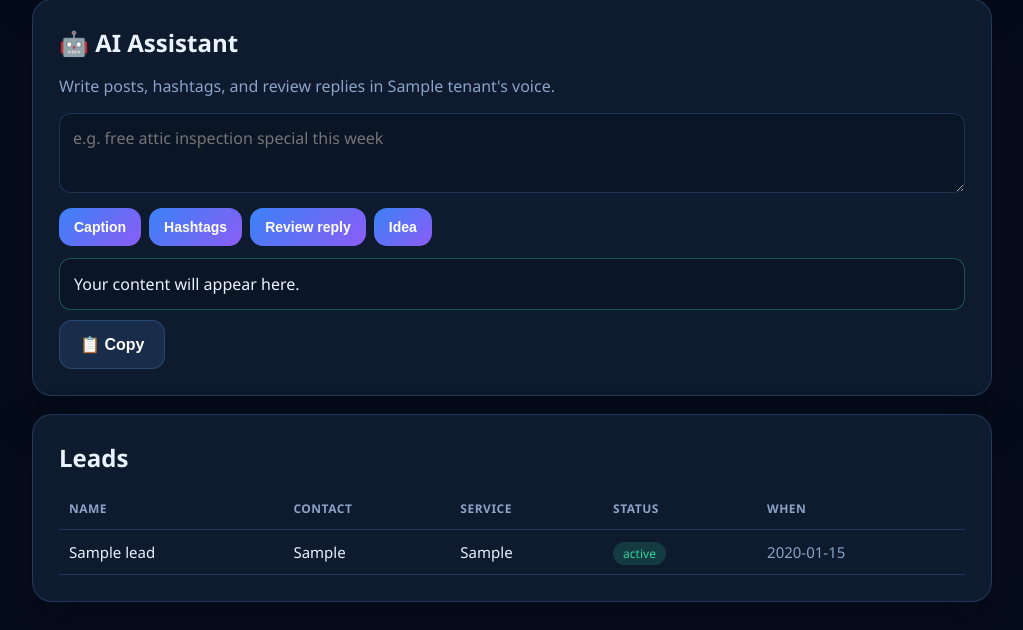
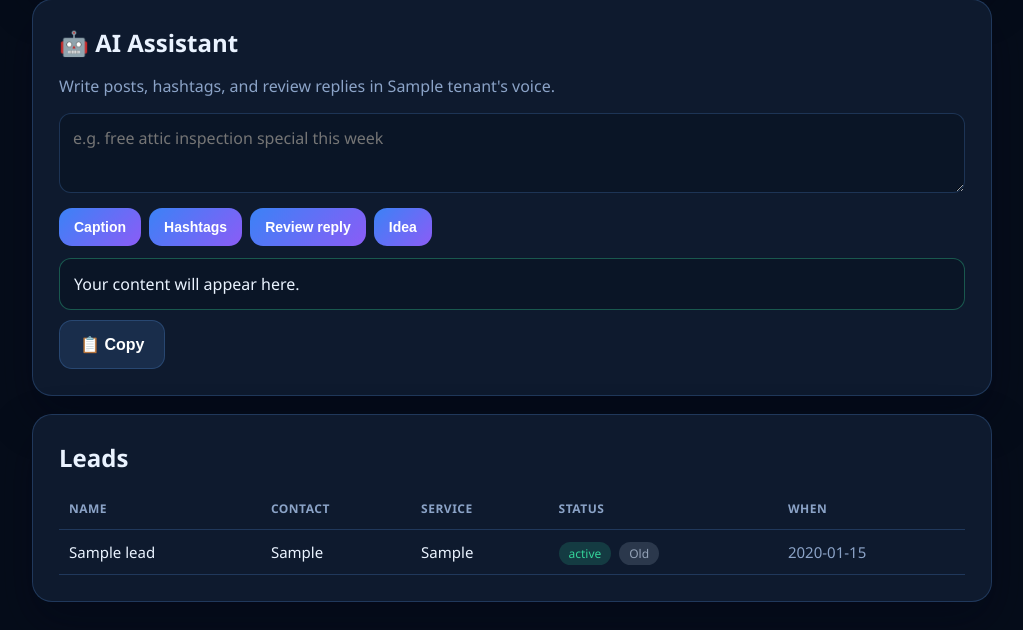
Before and after one commit to eddysinelien86-gif/Floridahub, a Flask app: page /dashboard in a window 1280 px wide. Shown: the part 883-1513 px from the top of the page, without its empty margins (128-1151 px from the left). Run offline with Flask 3, Linux system fonts and the light colour scheme; the visitor is signed in with stand-in values (Sample User, id 1); tables that the repository leaves empty hold one stand-in row (values such as "Sample post"); some libraries are stand-ins or nearby versions.

Commit message:
Tag leads older than 30 days as 'Old' on the dashboard
Display-only badge; no lead is ever hidden or deleted. Handles both Postgres
datetime and SQLite text timestamps.

Co-Authored-By: Claude Opus 4.8 <noreply@anthropic.com>
Claude-Session: https://claude.ai/code/session_01McpQP5NsXFiofFsFNHJzWi

```diff
--- a/saas/app.py
+++ b/saas/app.py
@@ -12,6 +12,7 @@ Run:
 
 from __future__ import annotations
 
+import datetime
 import os
 import re
 import threading
@@ -46,6 +47,22 @@ if STRIPE_SECRET_KEY:
 
 def _base_url() -> str:
     return (os.environ.get("APP_URL", "").strip() or request.host_url).rstrip("/")
+
+
+def _lead_is_old(created_at, days: int = 30) -> bool:
+    """True if a lead's created_at is more than `days` ago. Handles both the
+    Postgres datetime and the SQLite text timestamp formats."""
+    if not created_at:
+        return False
+    try:
+        if isinstance(created_at, datetime.datetime):
+            dt = created_at
+        else:
+            s = str(created_at).replace("T", " ").split(".")[0].strip()
+            dt = datetime.datetime.fromisoformat(s)
+        return (datetime.datetime.utcnow() - dt).days >= days
+    except Exception:
+        return False
 
 
 def slugify(name: str) -> str:
@@ -131,6 +148,9 @@ def dashboard():
         "WHERE tenant_id = ? ORDER BY id DESC",
         (u["tenant_id"],),
     )
+    # Tag leads older than 30 days as "Old" (display only — nothing is deleted).
+    for lead in leads:
+        lead["is_old"] = _lead_is_old(lead.get("created_at"))
     form_url = request.host_url.rstrip("/") + url_for("public_form", slug=u["tslug"])
     return render_template(
         "dashboard.html", user=u, leads=leads, form_url=form_url,
--- a/saas/templates/dashboard.html
+++ b/saas/templates/dashboard.html
@@ -77,7 +77,10 @@
       <td>{{ l['name'] or '—' }}</td>
       <td>{{ l['contact'] or '—' }}</td>
       <td>{{ l['service'] or '—' }}</td>
-      <td><span class="tag">{{ l['status'] }}</span></td>
+      <td>
+        <span class="tag">{{ l['status'] }}</span>
+        {% if l['is_old'] %}<span class="tag" style="background:rgba(148,163,184,.22);color:#94a3b8;margin-left:4px;">Old</span>{% endif %}
+      </td>
       <td class="muted">{{ (l['created_at']|string)[:16] }}</td>
     </tr>
     {% endfor %}
```
